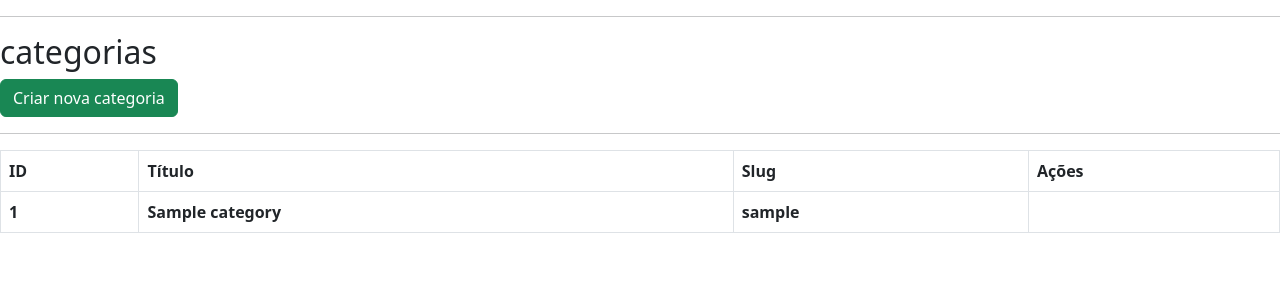
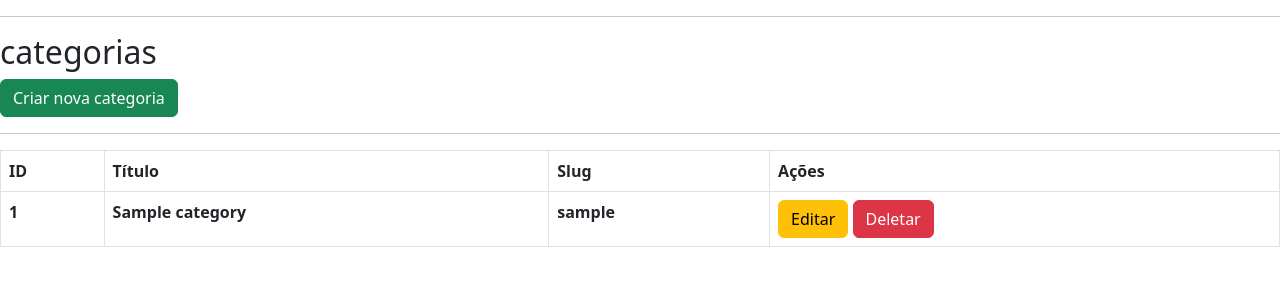
Before and after one commit to Rodrigocleyton/Blog_Painel_ADM, a Node server app: page /admin/categories in a window 1280 px wide. Shown: the part 56-356 px from the top of the page. Run offline with Node 20, Linux system fonts and the light colour scheme; tables that the repository leaves empty hold one stand-in row (values such as "Sample post"); lists and menus that the app fills with data are empty; some libraries are stand-ins or nearby versions.

Commit message:
Botões Editar e Deletar

```diff
--- a/views/admin/categories/index.ejs
+++ b/views/admin/categories/index.ejs
@@ -21,7 +21,10 @@
                     <th><%=category.id %></th>
                     <th><%=category.title%></th>
                     <th><%=category.slug%></th>
-                    <th></th>
+                    <th>
+                        <button class="btn btn-warning">Editar</button>
+                        <button class="btn btn-danger">Deletar</button>
+                    </th>
                 </tr>
             <% }) %>
         </tbody>
```
